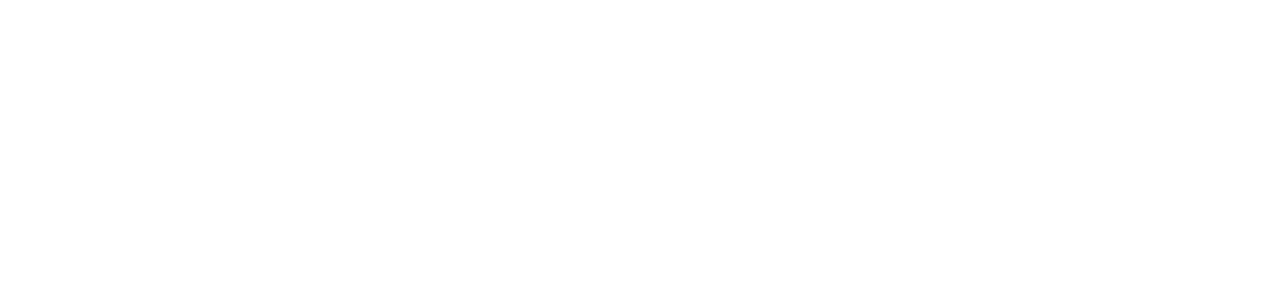
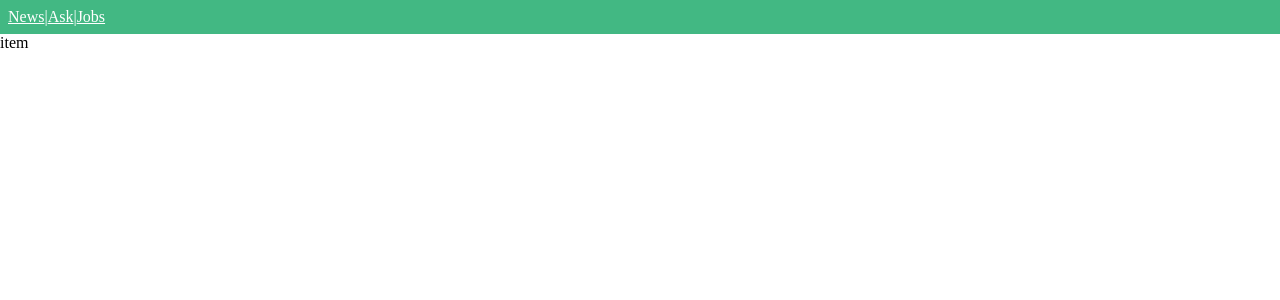
Before and after one commit to hodokim/Vue_Review_1, a Vue app: page /item in a window 1280 px wide. Shown: the top 300 px of the page. Built offline with nearby package versions, Linux system fonts and the light colour scheme.

Commit message:
Header Bar 만들기, axios 설치

```diff
--- a/package.json
+++ b/package.json
@@ -8,6 +8,7 @@
     "lint": "vue-cli-service lint"
   },
   "dependencies": {
+    "axios": "^0.27.2",
     "core-js": "^3.8.3",
     "vue": "^2.6.14",
     "vue-router": "^3.5.3"
--- a/src/App.vue
+++ b/src/App.vue
@@ -1,27 +1,24 @@
 <template>
   <div id="app">
+    <tool-bar></tool-bar>
     <router-view></router-view>
   </div>
 </template>
 
 <script>
+import ToolBar from './components/ToolBar.vue';
+
 
 export default {
-  methods : {
-    fetchData() {
-      console.log('hello');
-    }
-  }
+ components : {
+    ToolBar,
+ }
 }
 </script>
 
 <style>
-#app {
-  font-family: Avenir, Helvetica, Arial, sans-serif;
-  -webkit-font-smoothing: antialiased;
-  -moz-osx-font-smoothing: grayscale;
-  text-align: center;
-  color: #2c3e50;
-  margin-top: 60px;
+body {
+  padding : 0;
+  margin : 0;
 }
 </style>
--- /dev/null
+++ b/src/components/ToolBar.vue
@@ -0,0 +1,30 @@
+<template>
+    <div class="header">
+        <router-link to="/news">News</router-link> |
+        <router-link to="/ask">Ask</router-link> |
+        <router-link to="/jobs">Jobs</router-link>
+    </div>
+</template>
+
+<script>
+export default {
+
+}
+</script>
+
+<style scoped>
+.header{
+    color: white;
+    background: #42b883;
+    display: flex;
+    padding: 8px;
+}
+
+.header .router-link-exact-active {
+    color: #35495e;
+}
+
+.header a{
+    color: white;
+}
+</style>
--- a/src/main.js
+++ b/src/main.js
@@ -1,6 +1,6 @@
 import Vue from 'vue'
 import App from './App.vue'
-import router from './router/index.js'
+import router from './routes/index.js'
 
 Vue.config.productionTip = false
 
--- a/src/router/index.js
+++ b/src/routes/index.js
@@ -3,11 +3,18 @@
 import NewsView from '../views/NewsView.vue';
 import AskView from '../views/AskView.vue';
 import JobsView from '../views/JobsView.vue';
+import ItemView from '../views/ItemView.vue';
+import UserView from '../views/UserView.vue'
 
 Vue.use(VueRouter);
 
 const router = new VueRouter({
+    mode : 'history',
     routes : [
+        {
+            path: '/',
+            redirect: '/news',
+        },
         {
             // path : url 주소
             path: '/news',
@@ -21,6 +28,14 @@
         {
             path: '/jobs',
             component: AskView,
+        },
+        {
+            path: '/item',
+            component: ItemView,
+        },
+        {
+            path: '/user',
+            component: UserView,
         }
     ]
 })
--- /dev/null
+++ b/src/views/ItemView.vue
@@ -0,0 +1,15 @@
+<template>
+    <div>
+        item
+    </div>
+</template>
+
+<script>
+export default {
+
+}
+</script>
+
+<style>
+
+</style>
--- a/src/views/NewsView.vue
+++ b/src/views/NewsView.vue
@@ -1,11 +1,25 @@
 <template>
   <div>
-    news
+    <div v-for="news in news" :key="news">{{ news.title }}</div>
   </div>
 </template>
 
 <script>
+import axios from 'axios';
 export default {
+  data() {
+    return {
+      news: []
+    }
+  },
+
+  created() {
+    axios.get('https://api.hnpwa.com/v0/news/1.json')
+    .then( res => {
+      this.news = res.data;
+    })
+    .catch()
+  }
 
 }
 </script>
--- /dev/null
+++ b/src/views/UserView.vue
@@ -0,0 +1,15 @@
+<template>
+    <div>
+        user
+    </div>
+</template>
+
+<script>
+export default {
+
+}
+</script>
+
+<style>
+
+</style>
```
Also changed, not shown: src/components/HelloWorld.vue (deleted, +0 -58 lines), 2 other files (tests, documents, lock files or other folders).
